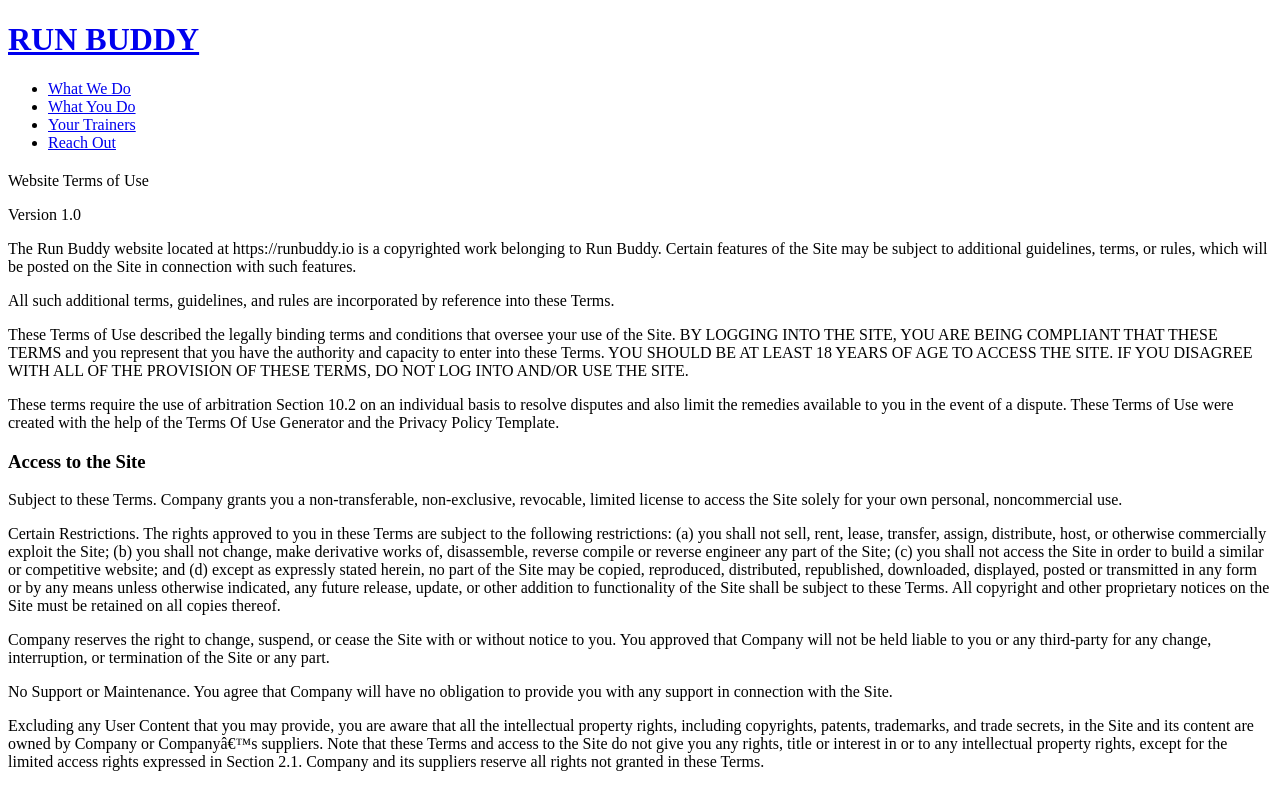
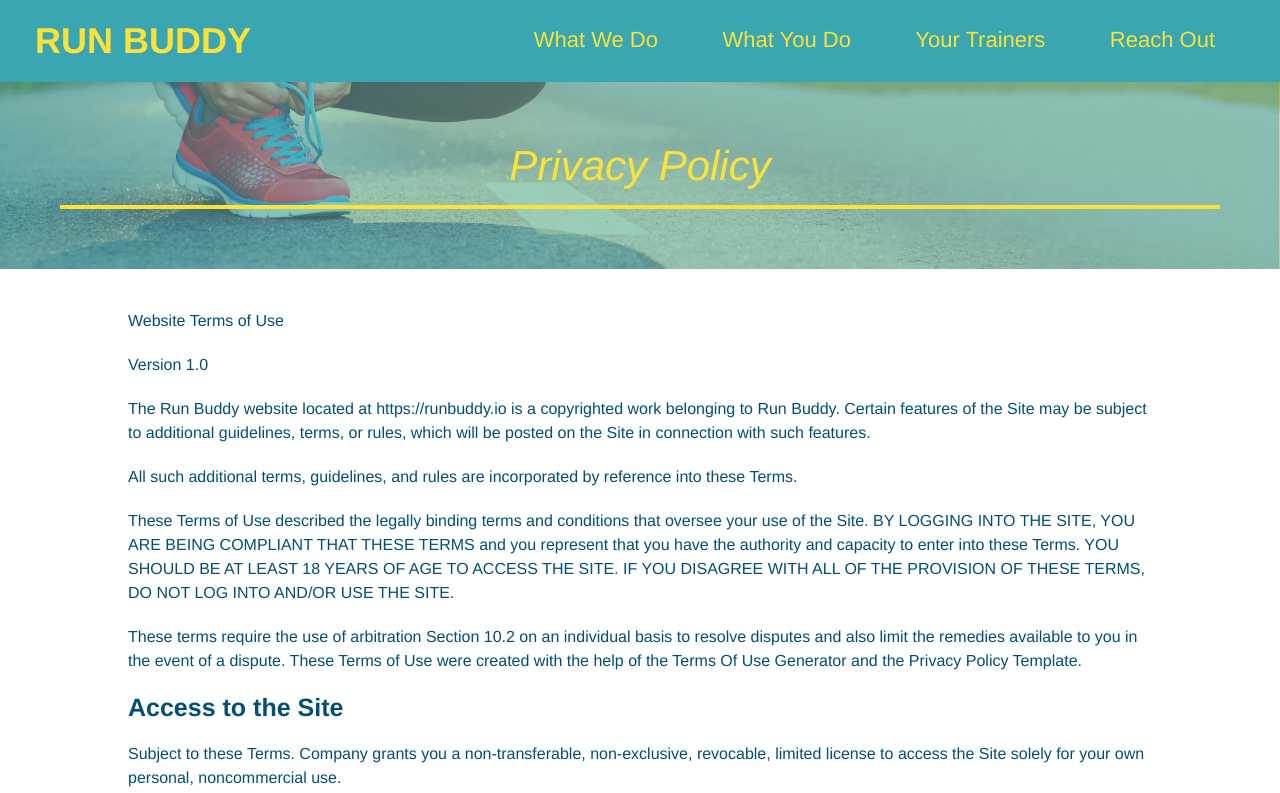
Before and after one commit to jd9913/Run-Buddy, a plain HTML site: page privacy-policy.html in a window 1280 px wide. Shown: the top 793 px of the page. Drawn offline with Linux system fonts and the light colour scheme.

Commit message:
added content style too privacy policy

```diff
--- /dev/null
+++ b/assets/css/secondary-styles.css
@@ -0,0 +1,43 @@
+.hero{
+    background-position: bottom;
+    height: auto;
+    text-align: center;
+    margin-bottom: 40px;
+}
+.page-title{
+    color: #fce138;
+    border-bottom: 4px solid #fce138;
+    padding: 0 80px 15px 80px;
+    font-weight: normal;
+    font-size: 42px;
+    font-style: italic;
+
+}
+.page-title h2 {
+    display: inline-block;
+}
+.secondary-content{
+    width: 80%;
+    margin: 0 auto;
+    color: #024e76;
+
+}
+.secondary-content h3{
+    font-size: 25px;
+    margin: 20px 0 20px 0;
+
+}
+
+.secondary-content p{
+    font-size: 16px;
+    line-height: 1.5;
+    margin: 20px 0 20px 0;
+
+}
+.secondary-content ul{
+    margin: 15px 20px 15px 20px;
+}
+.secondary-content li{
+    color: #39a6b2;
+    margin: 10px 0;
+}
--- a/assets/css/style.css
+++ b/assets/css/style.css
@@ -65,7 +65,7 @@ section {
     padding: 60px;
 
 }
-/*Hero Style Start*/
+/*Hero Style Start */
 .hero {
     background-image: url("../images/hero-bg.jpg");
     height: 600px;
@@ -73,6 +73,7 @@ section {
     background-position: center;
     position: relative;
 }
+
 /*Hero Style End */
 .hero-form{
     color: #024e76;
--- a/privacy-policy.html
+++ b/privacy-policy.html
@@ -2,6 +2,9 @@
 <html lang = "en">
     <head>
         <meta charset = "UTF-8"/>
+        <link rel="stylesheet" href="./assets/css/style.css"/>
+        <link rel ="stylesheet" href ="./assets/css/secondary-styles.css"/>
+
         <title>Privacy Policy - Run Buddy</title>
     </head>
     <body>
@@ -31,7 +34,7 @@
             </nav>
         </header>
         <section class = "hero">
-            <h2 class = "page-title">
+            <h2 class = "page-title">Privacy Policy
 
             </h2>
 
```
